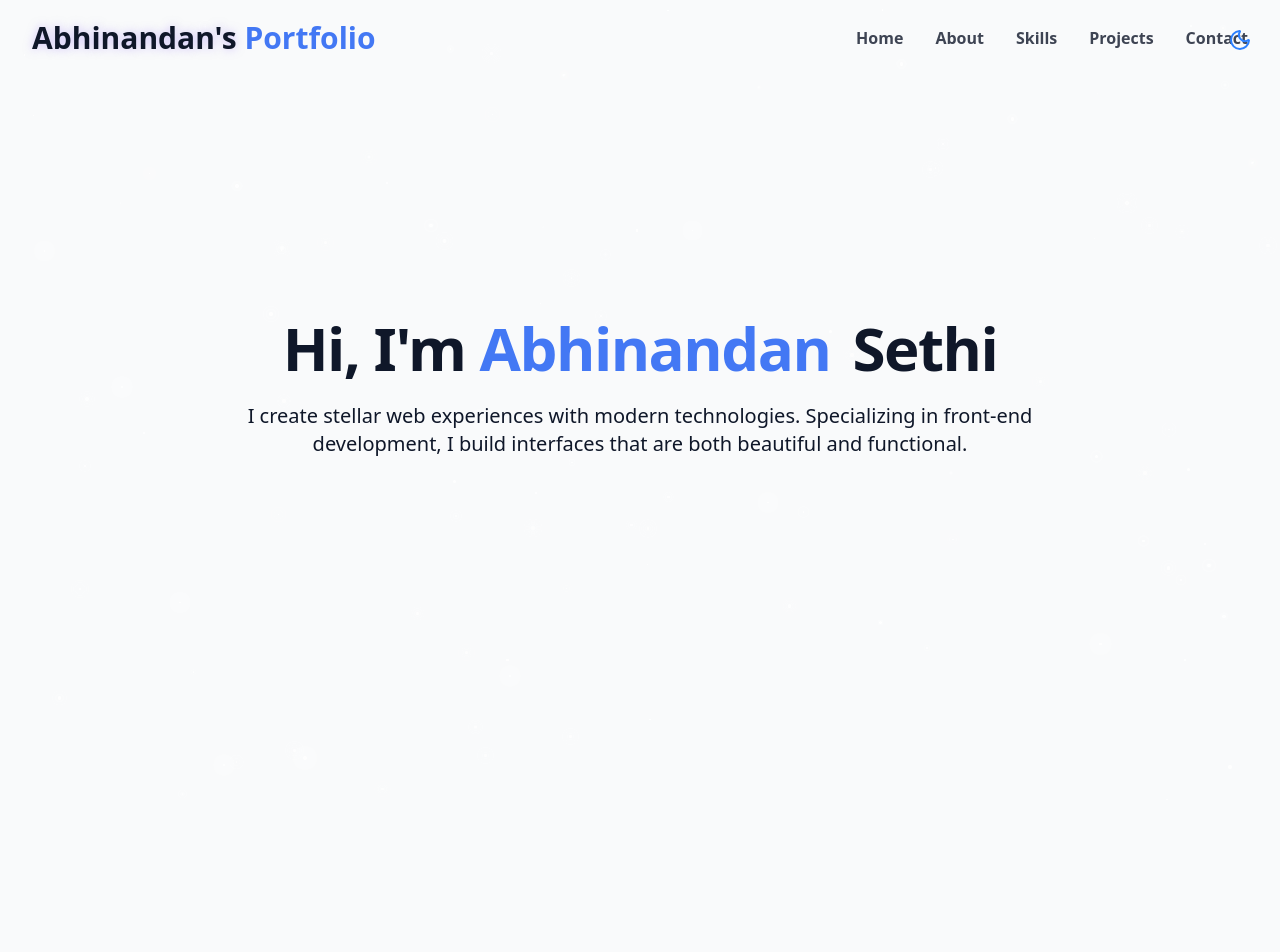
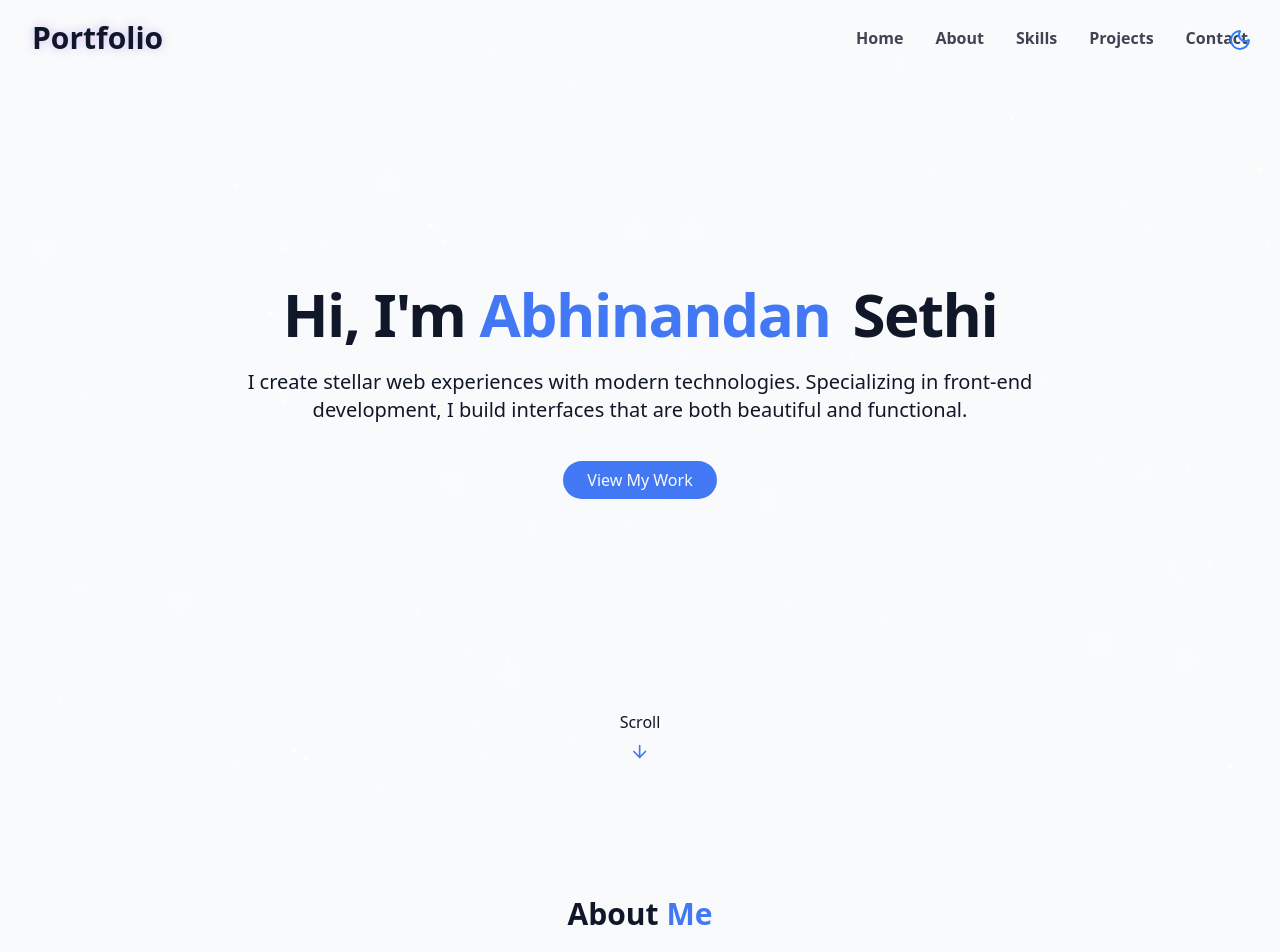
Before and after one commit to sethi-07/Portfolio, a React (Vite) app: page / in a window 1280 px wide. Shown: the top 952 px of the page. Before the commit the page ends 800 px from the top, so only its background shows below. Built offline with nearby package versions, Linux system fonts and the light colour scheme.

Commit message:
Added about section

```diff
--- /dev/null
+++ b/src/components/AboutSection.jsx
@@ -0,0 +1,16 @@
+import React from 'react'
+
+const AboutSection = () => {
+  return (
+    <section id = "about" className='py-24 px-4 relative'>
+      <div className='container mx-auto max-w-5xl'>
+        <h2 className='text-3xl md-text-4xl font-bold mb-12 text-center'>
+          About <span className='text-primary'> Me </span>
+        </h2>
+      </div>
+
+    </section>
+  )
+}
+
+export default AboutSection
--- a/src/components/HeroSection.jsx
+++ b/src/components/HeroSection.jsx
@@ -1,24 +1,36 @@
+import { ArrowDown } from 'lucide-react'
 import React from 'react'
-
 const HeroSection = () => {
   return (
     <section id = "hero" className='relative min-h-screen flex flex-col items-center justify-center px-4'>
       <div className='container max-w-4xl mx-auto text-center z-10'>
+
         <div className='space-y-6'>
+
           <h1 className='text-4xl md:text-6xl font-bold tracking-tight'>
             <span className='opacity-0 animate-fade-in '>Hi, I'm</span>
             <span className='text-primary opacity-0 animate-fade-in-delay-1'> Abhinandan</span>
             <span className='text-gradient ml-2 opacity-0 animate-fade-in-delay-2'> Sethi</span>
           </h1>
-          <p className='text-lg md:text-xl text-muted-foreground max-2-2xl mx-auto opacity-0 animate-fade-in-delay-1'>
+
+          <p className='text-lg md:text-xl text-muted-foreground max-2-2xl mx-auto opacity-0 animate-fade-in-delay-3'>
             I create stellar web experiences with modern technologies.
             Specializing in front-end development, I build interfaces that are both beautiful and functional.
           </p>
 
+          <div className='pt-5 opacity-0 animate-fade-in-delay-4'>
+            <a hrf = "#projects" className='cosmic-button'>View My Work</a>
+          </div>
+
         <div>
-
         </div>
         </div>
+
+      <div className='absolute bottom-8 left-1/2 transform -translate-x-1/2 flex flex-col items-center animate-bounce'>
+        <span className='mb-2'> Scroll</span>
+        <ArrowDown className = "h-5 w-5 text-primary" />
+        </div>
+
       </div>
     </section>
   )
--- a/src/components/Navbar.jsx
+++ b/src/components/Navbar.jsx
@@ -32,8 +32,8 @@ const Navbar = () => {
         <a href = "#hero"
         className='text-3xl font-bold flex items-center text-primary'>
           <span className='relative z-10'>
-            <span className='text-glow text-foreground'>Abhinandan's</span>
-          {" "}Portfolio</span>
+            <span className='text-glow text-foreground'>Portfolio</span>
+          </span>
         </a>
 
       {/* Desktop Nav */}
--- a/src/pages/Home.jsx
+++ b/src/pages/Home.jsx
@@ -3,6 +3,7 @@ import ThemeToggle from '../components/ThemeToggle'
 import StarBackground from '../components/StarBackground'
 import Navbar from '../components/Navbar'
 import HeroSection from '../components/HeroSection'
+import AboutSection from '../components/AboutSection'
 
 const Home = () => {
   return (
@@ -16,6 +17,7 @@ const Home = () => {
       {/* Main */}
       <main>
         <HeroSection/>
+        <AboutSection/>
       </main>
       {/* Footer */}
     </div>
```
